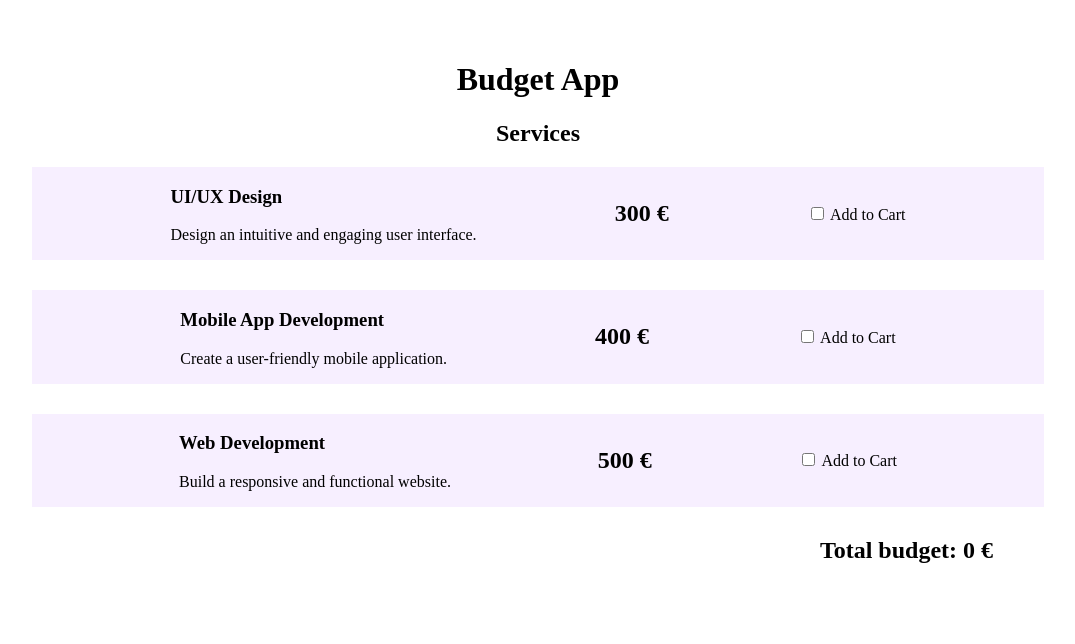
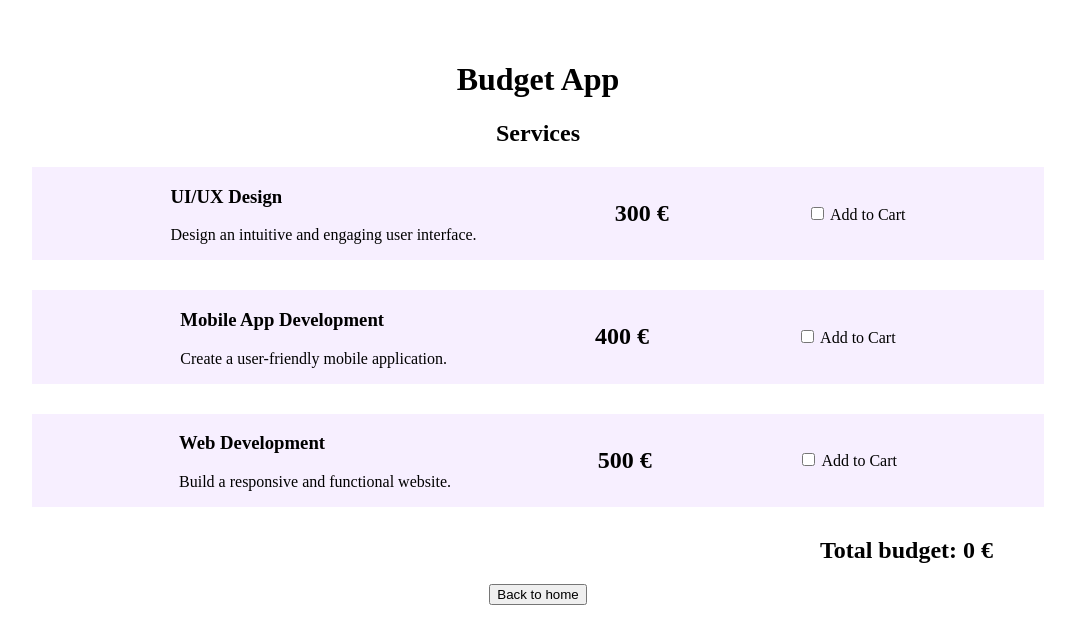
Before and after one commit to AuroraHumo/budget-web-app, a React (Vite) app: page /budget in a window 1280 px wide. Shown: the top 644 px of the page, without its empty margins (102-1177 px from the left). Built offline with nearby package versions, Linux system fonts and the light colour scheme.

Commit message:
added button in servicesComponent

```diff
--- a/src/App.jsx
+++ b/src/App.jsx
@@ -1,4 +1,4 @@
-import ReactDOM from "react-dom/client";
+
 import { BrowserRouter, Routes, Route } from "react-router-dom";
 
 import Home from './components/home'
--- a/src/components/servicesComponent.jsx
+++ b/src/components/servicesComponent.jsx
@@ -1,6 +1,7 @@
 import Services from "../data/services";
 import React from "react";
 import { useState } from "react";
+import { useNavigate } from "react-router-dom";
 import '../components/servicesComponent.css';
 import WebDesignComponent from "./webDesignComponent";
 
@@ -34,6 +35,11 @@
     const handleWebBudgetChange = (budget) => {
         setWebBudget(budget);
     }
+
+    const navigate = useNavigate();
+    const handleClick = () => {
+        navigate('/');
+    };
 
     return (
         <div>
@@ -71,6 +77,7 @@
 
                         </div>
                         <h2 className="totalBudget">Total budget: {totalBudget + webBudget} €</h2>
+                        <button onClick={handleClick}>Back to home</button>
                     </div>
 
     )
--- a/src/components/webDesignComponent.jsx
+++ b/src/components/webDesignComponent.jsx
@@ -12,7 +12,7 @@
 
     return (
         <div>
-            <p> How many pages? (max 50)
+            <p> How many pages? ( max 50 )
                 <button onClick={() => {
                     if (inputValuePages > 1) {
                         setInputValuePages(inputValuePages - 1)
@@ -24,7 +24,7 @@
                     } }}> + </button>
 
             </p>
-            <p> How many languages? (max 10)
+            <p> How many languages? ( max 10 )
             <button onClick={() => {
                     if (inputValueLanguages > 1) {
                         setInputValueLanguages(inputValueLanguages - 1)
```
